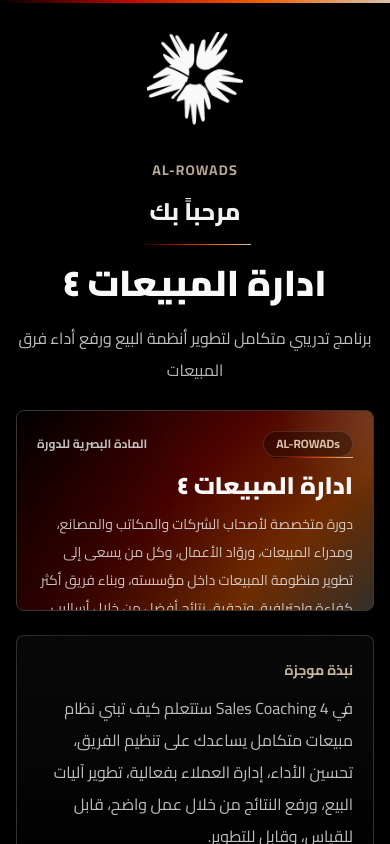
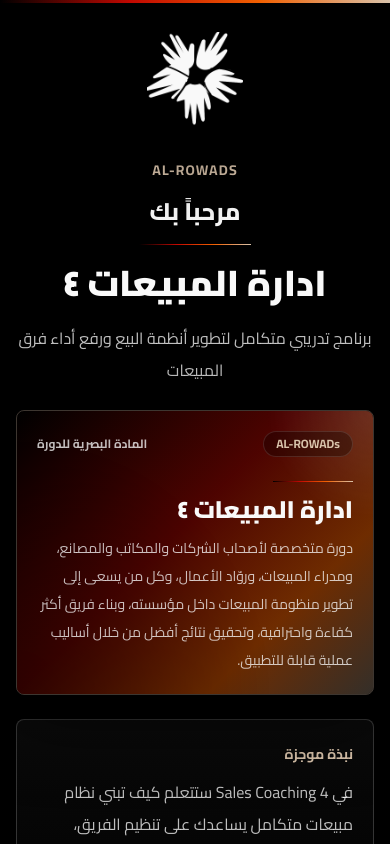
Before and after one commit to Al-Rowads/sms-landing, a Next.js app: page / in a window 390 px wide. Shown: the top 844 px of the page. Built offline with nearby package versions, Linux system fonts and the light colour scheme.

Commit message:
fix(ui): responsive flexbox overflow for hero card on mobile

```diff
--- a/app/page.tsx
+++ b/app/page.tsx
@@ -59,7 +59,7 @@
           </div>
 
           <div
-            className="relative aspect-[16/9] overflow-hidden rounded-[8px] border border-[var(--border-strong)]"
+            className="relative min-h-[260px] overflow-hidden rounded-[8px] border border-[var(--border-strong)] sm:aspect-[16/9]"
             style={{ boxShadow: "var(--shadow-raised)" }}
           >
             <div
@@ -78,7 +78,7 @@
                   "radial-gradient(circle at top right, rgba(249, 249, 249, 0.18) 0%, transparent 24%), radial-gradient(circle at bottom left, rgba(0, 0, 0, 0.58) 0%, transparent 56%)",
               }}
             />
-            <div className="relative flex h-full flex-col justify-between p-5 text-right sm:p-7">
+            <div className="relative flex h-full flex-col justify-between gap-6 p-5 text-right sm:gap-0 sm:p-7">
               <div className="flex items-center justify-between gap-3">
                 <span className="rounded-[999px] border border-[var(--button-primary-border)] bg-black/30 px-3 py-1 text-xs font-bold text-[var(--muted)]">
                   AL-ROWADs
```
